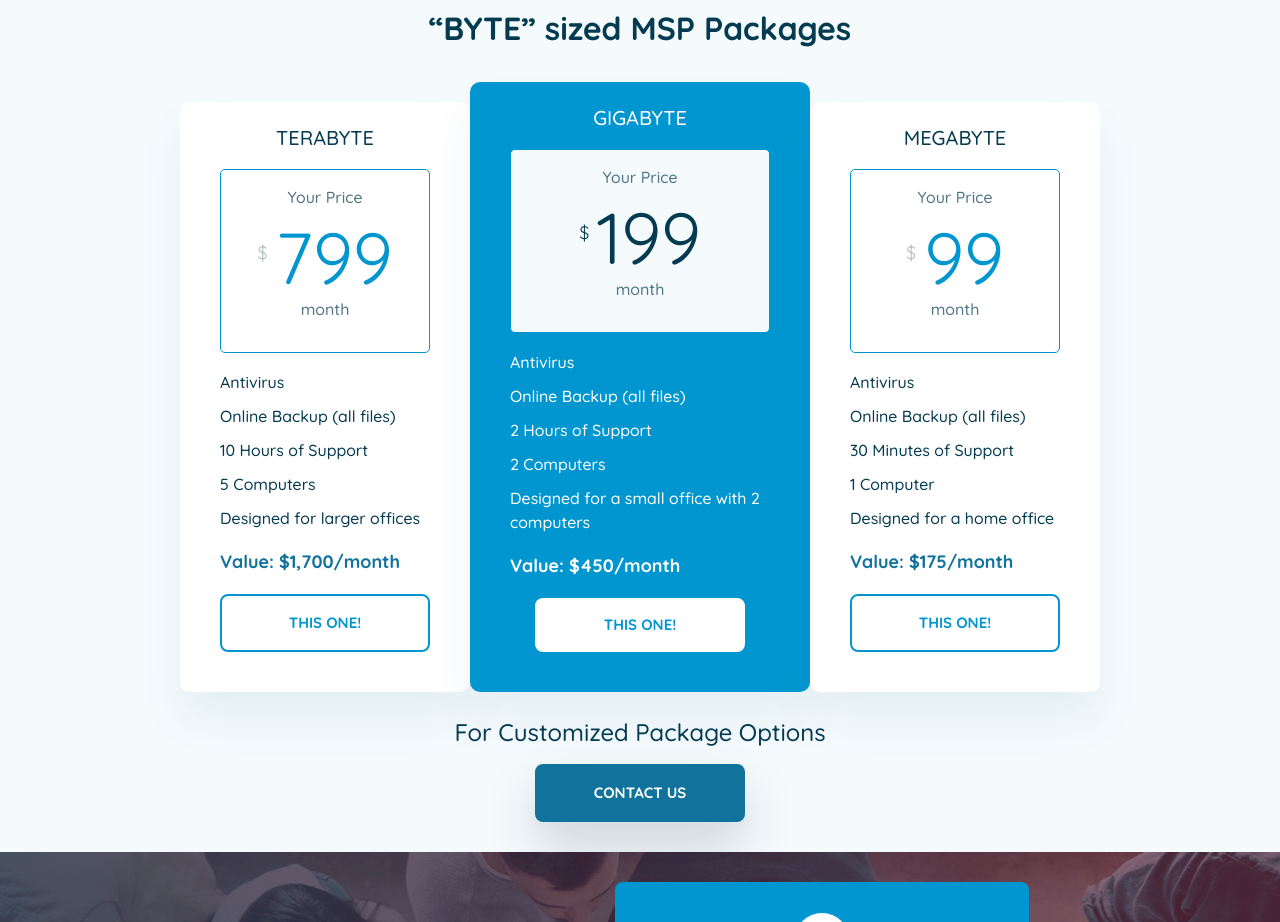
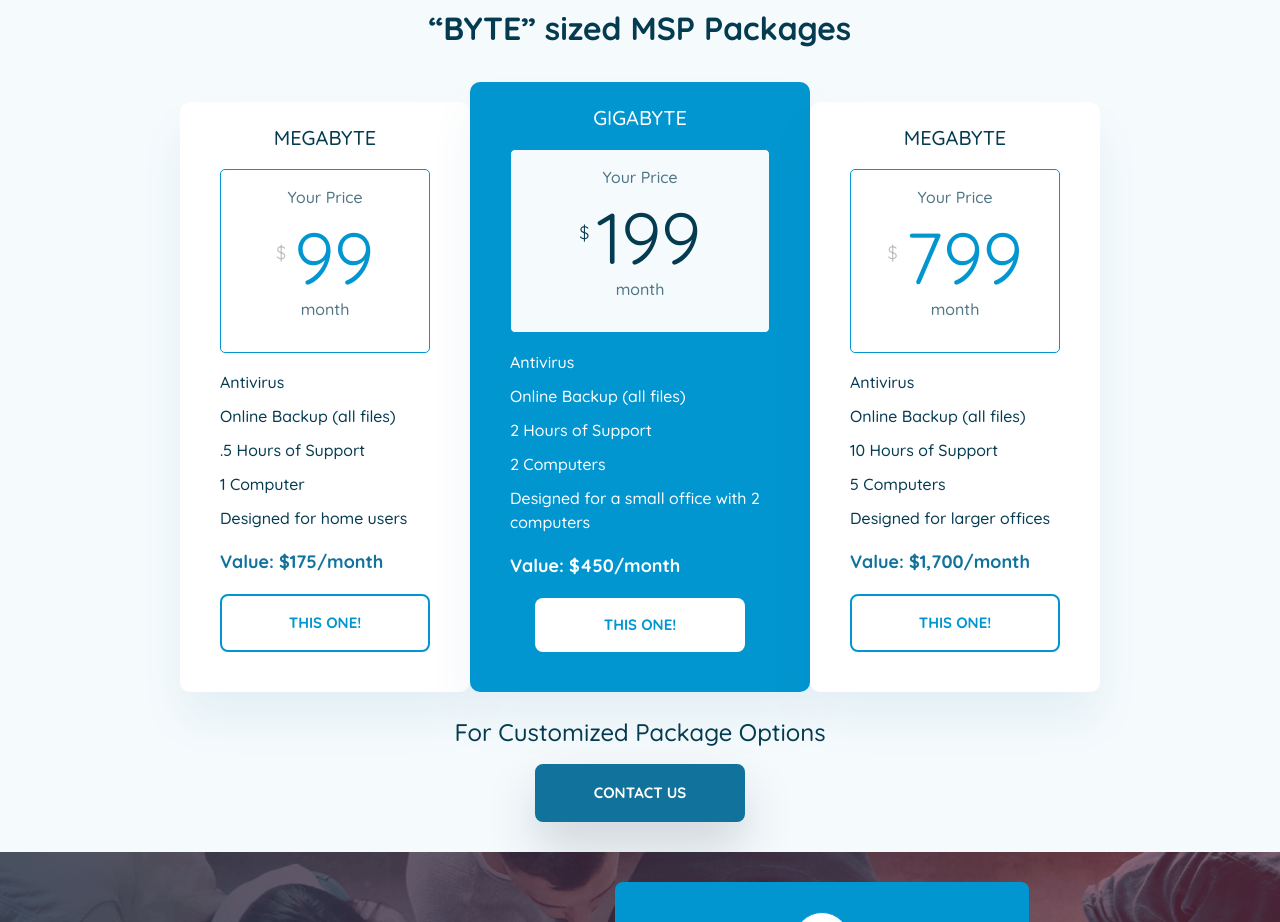
Before and after one commit to mgruberkj/gb, a plain HTML site: page index.html in a window 1280 px wide. Shown: the part 5260-6182 px from the top of the page. Drawn offline with nearby package versions, Linux system fonts and the light colour scheme.

Commit message:
Add files via upload

```diff
--- a/index.html
+++ b/index.html
@@ -366,23 +366,23 @@
                <div class="col-md-10 m-auto">
                   <div class="pricing-cards d-flex justify-content-between align-items-start">
                      <div class="price-card">
-                        <span>terabyte</span>
+                        <span>megabyte</span>
                         <div class="price-box">
                            <p>Your Price</p>
                            <div class="price d-flex align-items-center justify-content-center">
                               <span class="mr-2">$</span>
-                              <h1>799</h1>
+                              <h1>99</h1>
                            </div>
                            <p>month</p>
                         </div>
                         <ul class="text-left">
                            <li>Antivirus</li>
                            <li>Online Backup (all files)</li>
-                           <li>10 Hours of Support</li>
-                           <li>5 Computers</li>
-                           <li>Designed for larger offices</li>
+                           <li>.5 Hours of Support</li>
+                           <li>1 Computer</li>
+                           <li>Designed for home users</li>
                         </ul>
-                        <p class="price-value text-left">Value: $1,700/month</p>
+                        <p class="price-value text-left">Value: $175/month</p>
                         <a href="https://helpdesk.updateitny.com/support/tickets/new" class="w-btn dark-outline-btn">this one!</a>
                      </div>
                      <div class="price-card active-card">
@@ -411,18 +411,18 @@
                            <p>Your Price</p>
                            <div class="price d-flex align-items-center justify-content-center">
                               <span class="mr-2">$</span>
-                              <h1>99</h1>
+                              <h1>799</h1>
                            </div>
                            <p>month</p>
                         </div>
                         <ul class="text-left">
                            <li>Antivirus</li>
                            <li>Online Backup (all files)</li>
-                           <li>30 Minutes of Support</li>
-                           <li>1 Computer</li>
-                           <li>Designed for a home office</li>
+                           <li>10 Hours of Support</li>
+                           <li>5 Computers</li>
+                           <li>Designed for larger offices</li>
                         </ul>
-                        <p class="price-value text-left">Value: $175/month</p>
+                        <p class="price-value text-left">Value: $1,700/month</p>
                         <a href="https://helpdesk.updateitny.com/support/tickets/new" class="w-btn dark-outline-btn">this one!</a>
                      </div>
                   </div>
```
